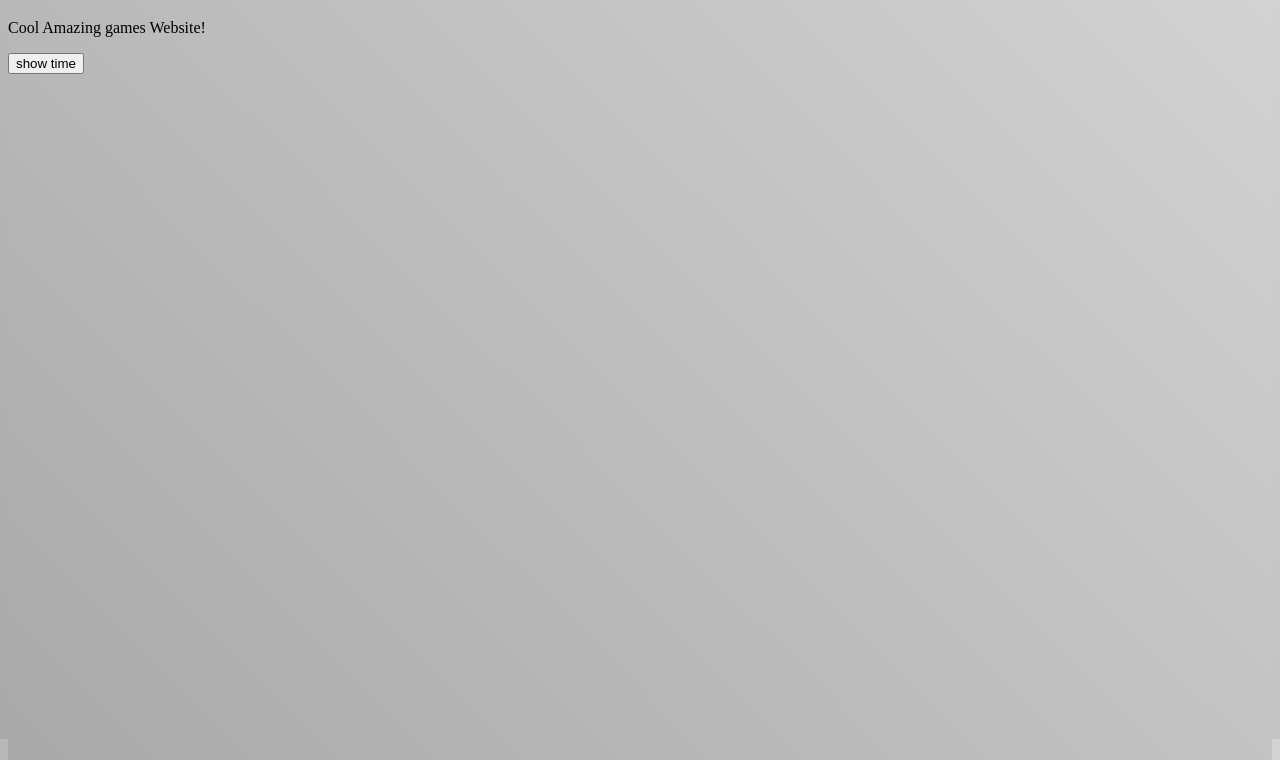
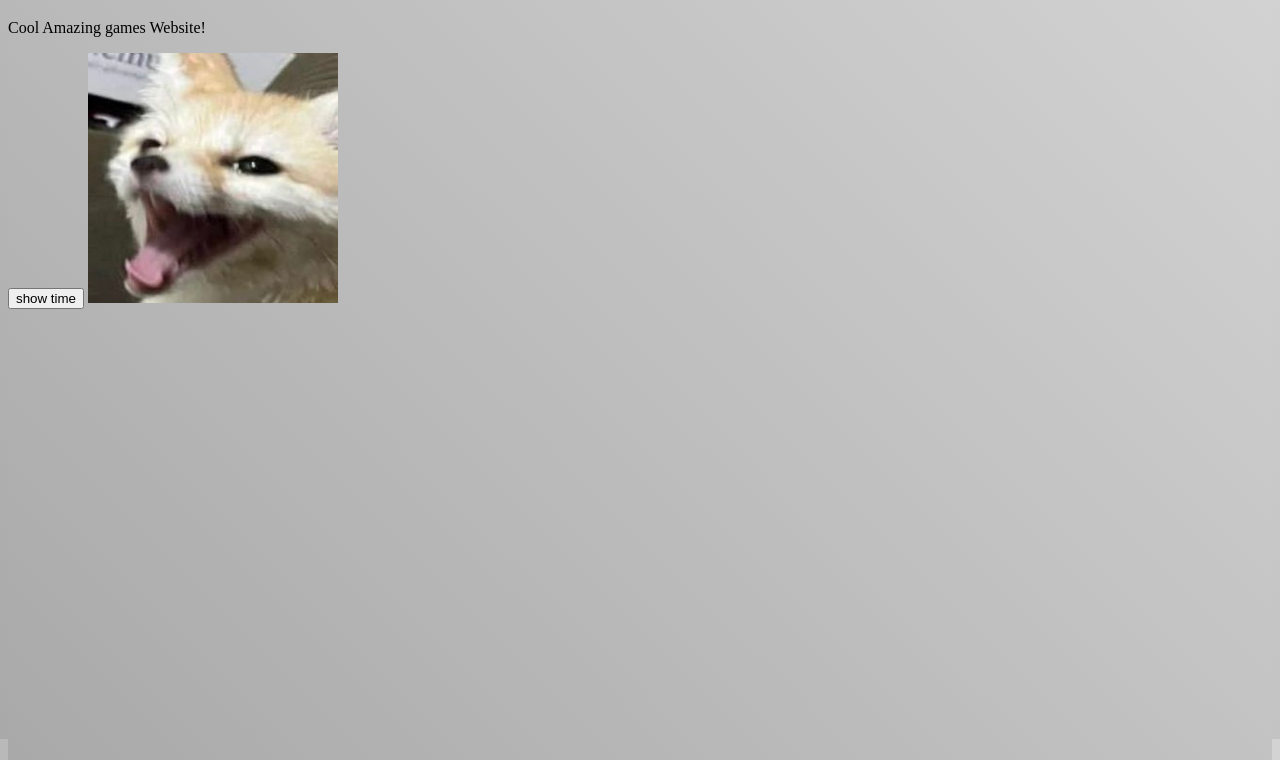
Before and after one commit to OfirWasHere/GitGamesWebsite, a plain HTML site: page index.html in a window 1280 px wide. Shown: the part 61-821 px from the top of the page. Drawn offline with Linux system fonts and the light colour scheme.

Commit message:
addedImagesFolder

```diff
--- a/index.html
+++ b/index.html
@@ -14,6 +14,6 @@
     <p>Cool Amazing games Website!</p>
 
     <button onclick="showTime()">show time</button>
-
+    <img src="/assets/images/FmiGGujaYAA0oRI.jpg">
 </body>
 </html>
--- a/style.css
+++ b/style.css
@@ -2,3 +2,8 @@ html, body {
     height: 100%;
     background-image: linear-gradient(45deg,darkgray, lightgray);
 }
+
+img {
+    width: 250px;
+    height: 250px;
+}
```
Also changed, not shown: assets/images/FmiGGujaYAA0oRI.jpg (added).
